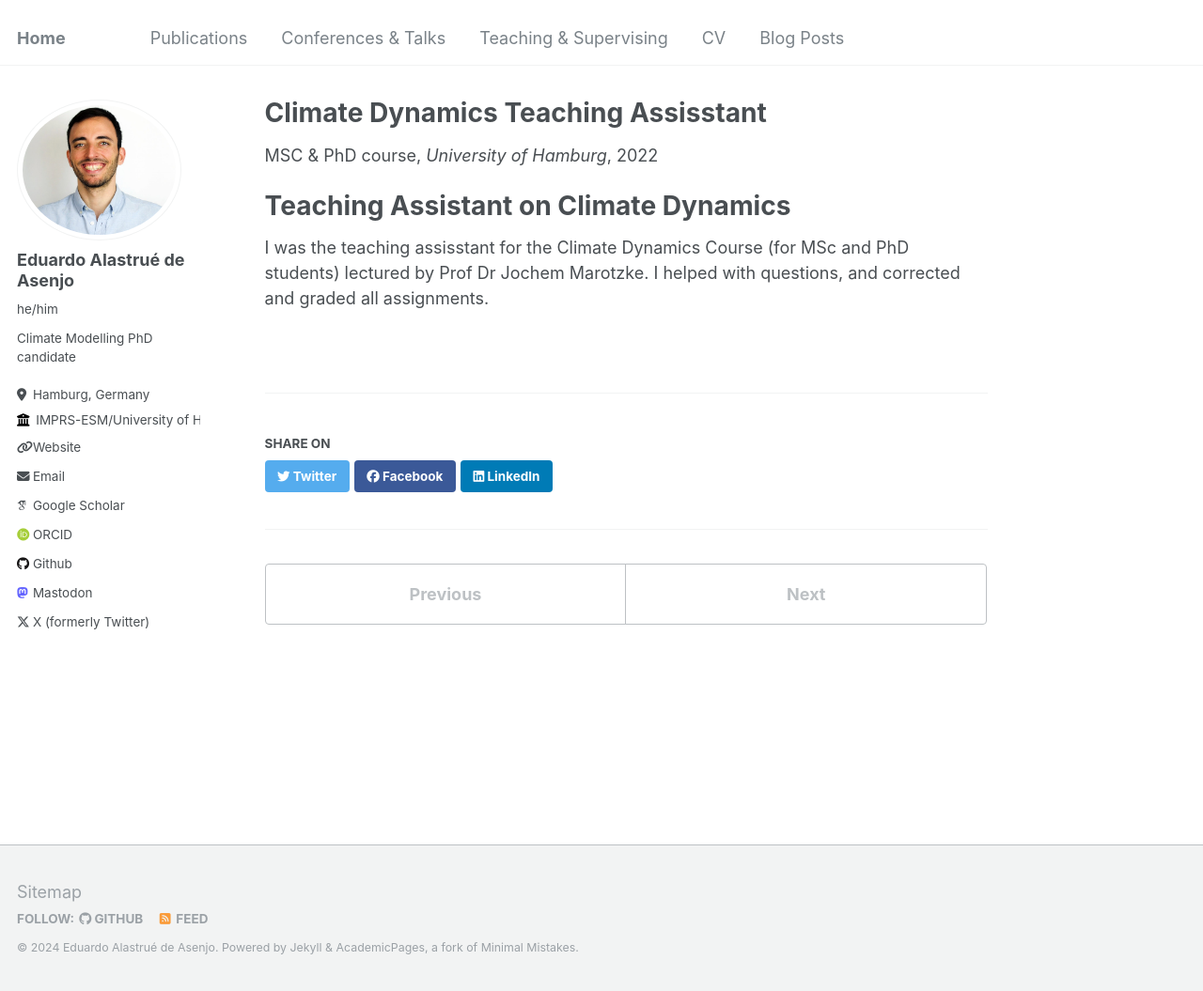
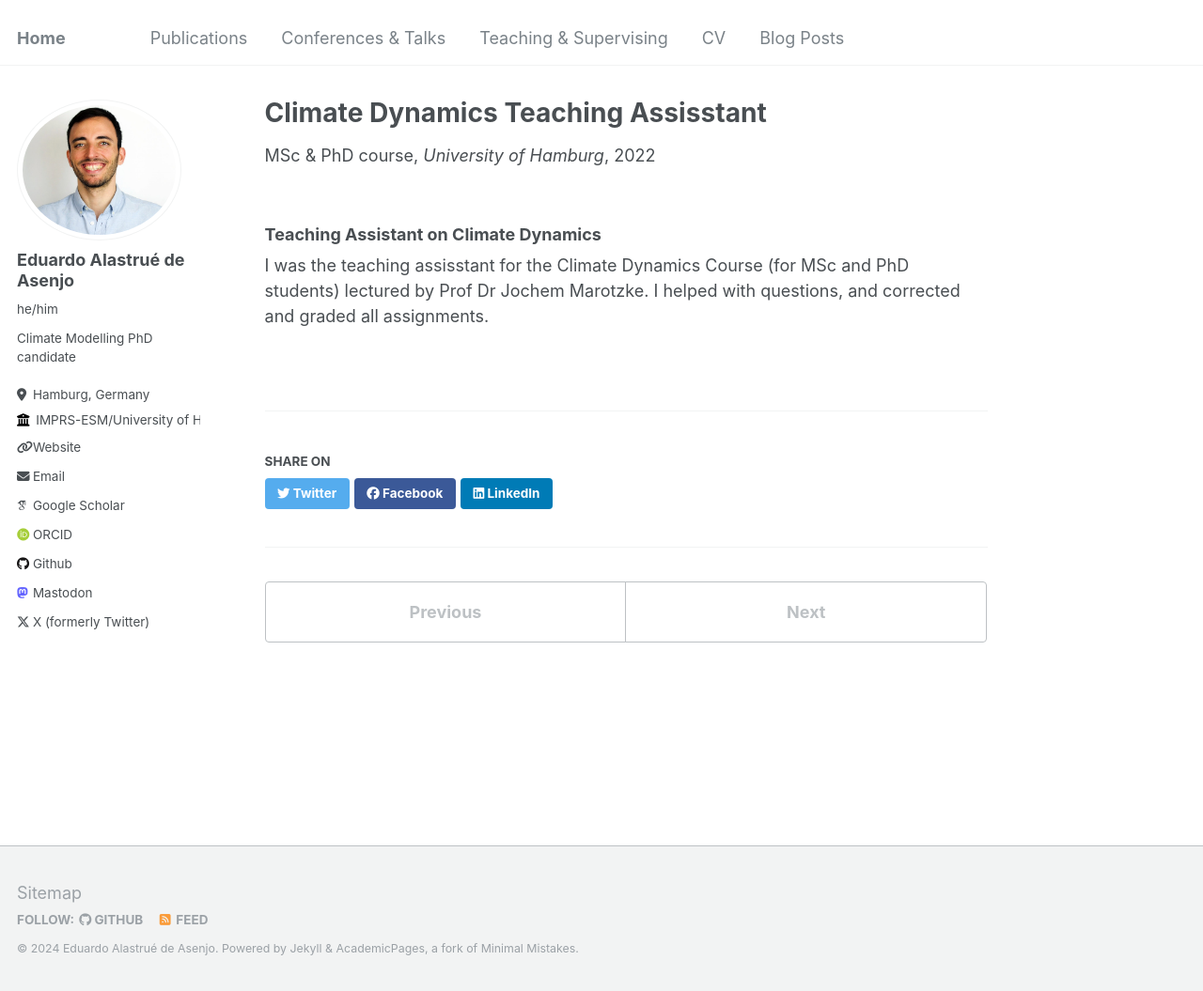
Before and after one commit to edualas/edualas.github.io, a Jekyll site: the page built from _teaching/clim_dyn.md, in a window 1280 px wide and 1055 px high. Shown: the whole window at 94% size. Built offline with Jekyll 4.4.1, drawn with Linux system fonts in a browser that asks for light colours; some web fonts are replaced.

```diff
--- a/_teaching/clim_dyn.md
+++ b/_teaching/clim_dyn.md
@@ -1,12 +1,12 @@
 ---
 title: "Climate Dynamics Teaching Assisstant"
 collection: teaching
-type: "MSC & PhD course"
+type: "MSc & PhD course"
 permalink: /teaching/clim_dyn
 venue: "University of Hamburg"
 date: 2022-04-01
 ---
 
-Teaching Assistant on Climate Dynamics
-======
+### Teaching Assistant on Climate Dynamics
+
 I was the teaching assisstant for the Climate Dynamics Course (for MSc and PhD students) lectured by Prof Dr Jochem Marotzke. I helped with questions, and corrected and graded all assignments.
```
